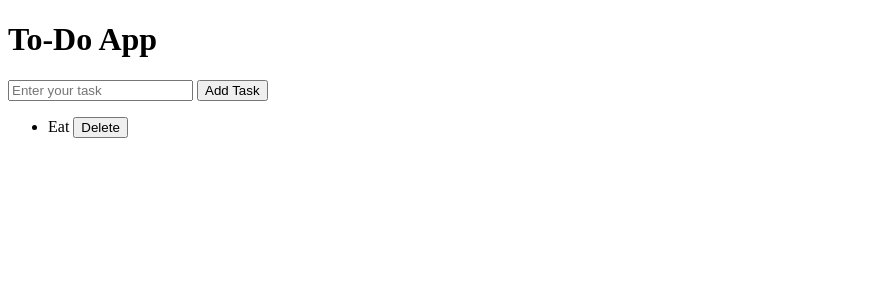
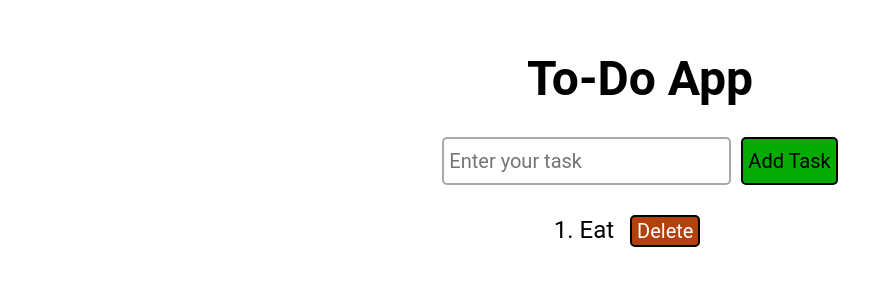
Before and after one commit to VinayNoogler000/To-Do-App, a plain HTML site: page index.html in a window 1280 px wide. Shown: the whole page, without its empty margins (0-893 px from the left). Drawn offline with Linux system fonts and the light colour scheme.

Commit message:
Major Changes

```diff
--- a/index.html
+++ b/index.html
@@ -7,16 +7,23 @@
     <meta charset="UTF-8">
     <meta name="viewport" content="width=device-width, initial-scale=1.0">
     <title>To-Do App</title>
+    <link rel="stylesheet" href="style.css">
 </head>
 
 <body>
 
+    <div class="container">
         <h1>To-Do App</h1>
+
+        <div class="input-box">
             <input type="text" placeholder="Enter your task">
             <button type="submit">Add Task</button>
+        </div>
+
         <ul>
             <li>Eat <button class="delete">Delete</button></li>
         </ul>
+    </div>
 
     <script src="app.js"></script>
 </body>
--- /dev/null
+++ b/style.css
@@ -0,0 +1,75 @@
+* {
+    border: 0;
+    padding: 0;
+    margin: 0;
+    box-sizing: border-box;
+    font-family: "Roboto", sans-serif;
+}
+
+.container {
+    max-width: 400px;
+    height: 100vh;
+    margin: auto;
+    display: flex;
+    flex-direction: column;
+    align-items: center;
+    gap: 30px;
+}
+
+h1 {
+    margin-top: 50px;
+    text-align: center;
+    font-size: 3rem;
+}
+
+.input-box {
+    width: 100%;
+    display: flex;
+    justify-content: center;
+    gap: 10px;
+}
+
+input, .input-box button, .delete {
+    border: 2px solid rgba(0, 0, 0, 0.336);
+    border-radius: 5px;
+    padding: 10px 5px;
+    font-size: 1.25rem;
+}
+
+input:focus {
+    border-color: black;
+}
+
+.input-box button {
+    border-color: black;
+    background-color: rgb(5, 170, 5);
+    transition: 0.2s ease-in-out;
+    cursor: pointer;
+}
+
+.input-box button:hover {
+    background-color: rgb(0, 228, 0);
+}
+
+ul {
+    list-style: decimal;
+}
+
+li {
+    font-size: 1.5rem;
+    margin-bottom: 15px;
+}
+
+.delete {
+    padding: 2px 5px;
+    border-color: black;
+    background-color: rgb(177, 66, 14);
+    transition: 0.2s ease-in-out;
+    cursor: pointer;
+    color: white;
+    margin-left: 10px;
+}
+
+.delete:hover {
+    background-color: rgb(255, 74, 3);
+}
```
Lines whose indentation alone changed are shown as unchanged.
